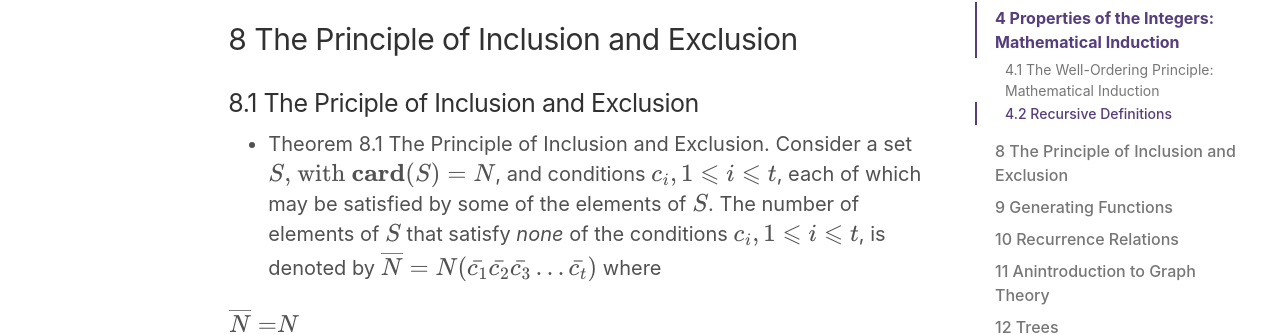
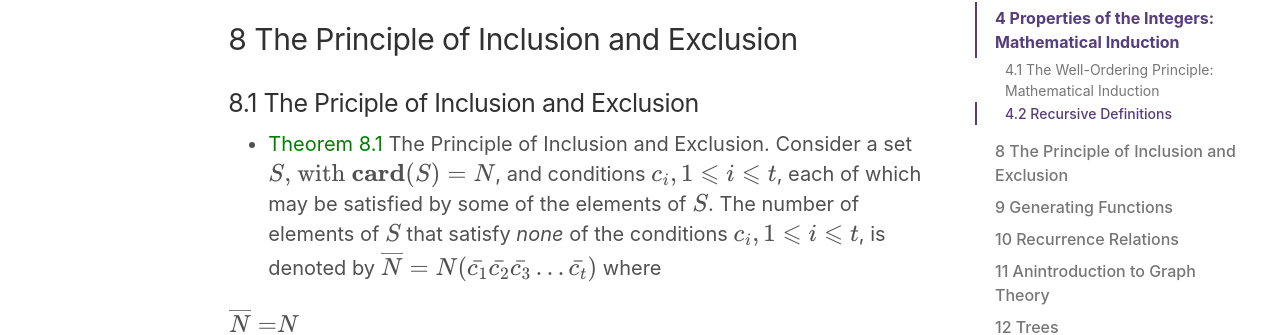
Before and after one commit to lingt-xyz/note, a Jekyll site: the page built from _posts/2018-09-01-COMP339.md, in a window 1280 px wide and 900 px high, scrolled down 6183 px. Shown: the part 128-463 px from the top of the window. Built offline with Jekyll 4.4.1, drawn with Linux system fonts in a browser that asks for light colours; formulas are drawn with MathJax 3; comment, search, counter and statistics services are not loaded.

Commit message:
add color

```diff
--- a/_posts/2018-09-01-COMP339.md
+++ b/_posts/2018-09-01-COMP339.md
@@ -220,7 +220,7 @@ e.g.:
 
 ### 8.1 The Priciple of Inclusion and Exclusion
 
-* Theorem 8.1 The Principle of Inclusion and Exclusion. Consider a set {% raw %}$$S\text{, with }\mathbf{card}(S)=N$${%endraw%}, and conditions {%raw%}$$c_i, 1\leqslant i\leqslant t$${%endraw%}, each of which may be satisfied by some of the elements of {% raw %}$$S$${%endraw%}. The number of elements of {% raw %}$$S$${%endraw%} that satisfy *none* of the conditions {%raw%}$$c_i, 1\leqslant i\leqslant t$${%endraw%}, is denoted by {%raw%}$$\overline {N}=N(\bar { c_1} \bar { c_2} \bar { c_3} \dots \bar { c_t})$${%endraw%} where
+* <span style="color:green">Theorem 8.1</span> The Principle of Inclusion and Exclusion. Consider a set {% raw %}$$S\text{, with }\mathbf{card}(S)=N$${%endraw%}, and conditions {%raw%}$$c_i, 1\leqslant i\leqslant t$${%endraw%}, each of which may be satisfied by some of the elements of {% raw %}$$S$${%endraw%}. The number of elements of {% raw %}$$S$${%endraw%} that satisfy *none* of the conditions {%raw%}$$c_i, 1\leqslant i\leqslant t$${%endraw%}, is denoted by {%raw%}$$\overline {N}=N(\bar { c_1} \bar { c_2} \bar { c_3} \dots \bar { c_t})$${%endraw%} where
 
 {% raw %}$$
 
```
